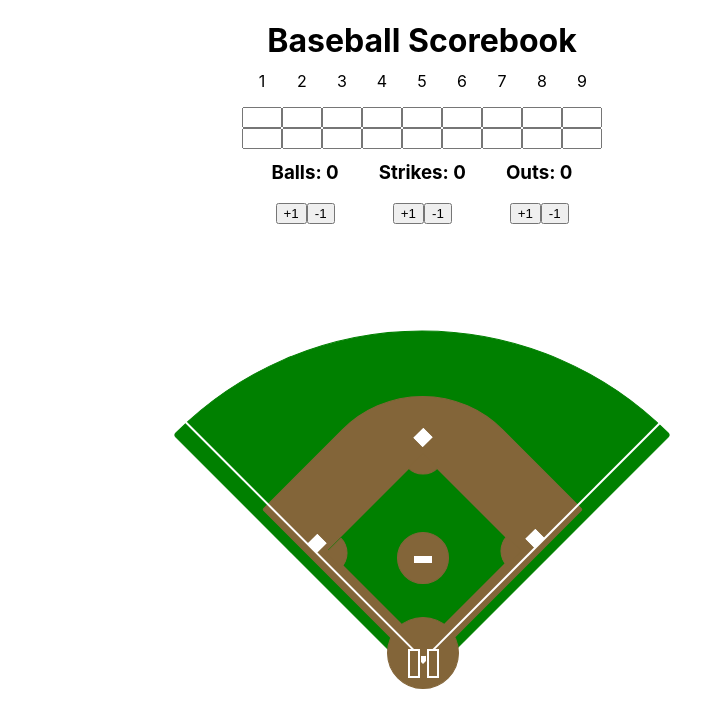
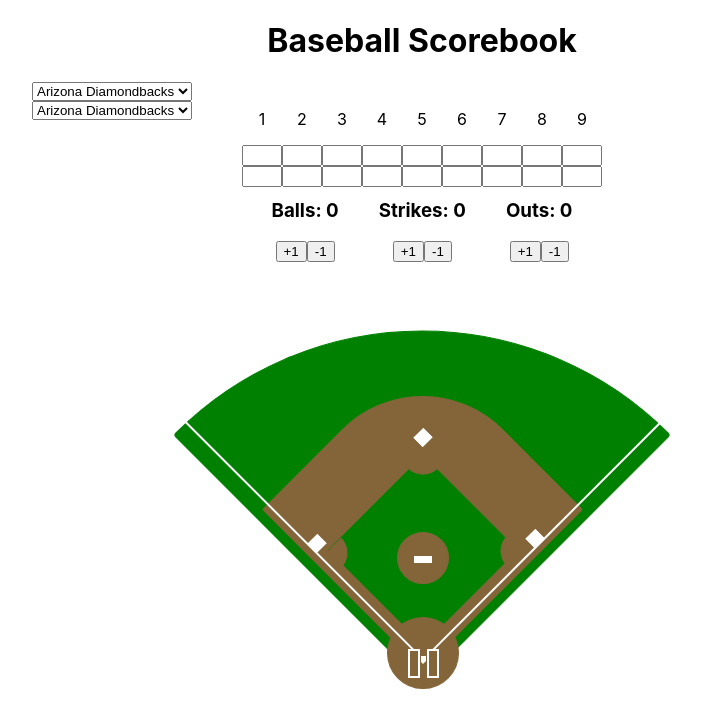
Before and after one commit to caseymacleod22/react-baseball-scorebook, a React (Create React App) app: page / in a window 1280 px wide. Shown: the top 728 px of the page, without its empty margins (218-919 px from the left). Built offline with nearby package versions, Linux system fonts and the light colour scheme.

Commit message:
adds home and away teams

```diff
--- a/src/App.css
+++ b/src/App.css
@@ -24,6 +24,14 @@
 
 .outsandcount {
   display: flex;
+}
+
+#awayteams, #hometeams {
+  display: flex;
+  justify-content: flex-start;
+  width: 160px;
+  height: 19px;
+  margin-left: 250px;
 }
 
 #balls, #strikes, #outs {
--- a/src/App.js
+++ b/src/App.js
@@ -13,6 +13,8 @@ import SeventhInning from './components/SeventhInning/SeventhInning'
 import EigthInning from './components/EigthInning/EightInning'
 import NinthInning from './components/NinthInning/NinthInning'
 import Field from './components/Field/Field'
+import AwayTeams from './components/AwayTeams/AwayTeams'
+import HomeTeams from './components/HomeTeams/HomeTeams'
 // import FirstBase from './components/FirstBase/FirstBase'
 // import SecondBase from './components/SecondBase/SecondBase'
 // import ThirdBase from './components/ThirdBase/ThirdBase'
@@ -21,6 +23,8 @@ function App() {
   return (
     <div className="App">
       <Header />
+      <AwayTeams />
+      <HomeTeams />
       <div className='container'>
           <FirstInning />
           <SecondInning />
--- /dev/null
+++ b/src/components/AwayTeams/AwayTeams.js
@@ -0,0 +1,42 @@
+import '../../App.css'
+
+function AwayTeams () {
+    return (
+        <div id='awayteams'>
+            <select name="teams" id="teams">
+                <option value="Arizona Diamondbacks">Arizona Diamondbacks</option>
+                <option value="Atlanta Braves">Atlanta Braves</option>
+                <option value="Baltimore Orioles">Baltimore Orioles</option>
+                <option value="Boston Red Sox">Boston Red Sox</option>
+                <option value="Chicago White Sox">Chicago White Sox</option>
+                <option value="Chicago Cubs">Chicago Cubs</option>
+                <option value="Cincinnati Reds">Cincinnati Reds</option>
+                <option value="Cleveland Indians">Cleveland Indians</option>
+                <option value="Colorado Rockies">Colorado Rockies</option>
+                <option value="Detroit Tigers">Detroit Tigers</option>
+                <option value="Houston Astros">Houston Astros</option>
+                <option value="Kansas City Royals">Kansas City Royals</option>
+                <option value="Los Angeles Angels">Los Angeles Angels</option>
+                <option value="Los Angeles Dodgers">Los Angeles Dodgers</option>
+                <option value="Miami Marlins">Miami Marlins</option>
+                <option value="Milwaukee Brewers">Milwaukee Brewers</option>
+                <option value="Minnesota Twins">Minnesota Twins</option>
+                <option value="New York Yankees">New York Yankees</option>
+                <option value="New York Mets">New York Mets</option>
+                <option value="Oakland Athletics">Oakland Athletics</option>
+                <option value="Philadelphia Phillies">Philadelphia Phillies</option>
+                <option value="Pittsburgh Pirates">Pittsburgh Pirates</option>
+                <option value="San Diego Padres">San Diego Padres</option>
+                <option value="San Franciso Giants">San Franciso Giants</option>
+                <option value="Seattle Mariners">Seattle Mariners</option>
+                <option value="St. Louis Cardinals">St. Louis Cardinals</option>
+                <option value="Tampa Bay Rays">Tampa Bay Rays</option>
+                <option value="Texas Rangers">Texas Rangers</option>
+                <option value="Toronto Blue Jays">Toronto Blue Jays</option>
+                <option value="Washington Nationals">Washington Nationals</option>
+            </select>
+        </div>
+    )
+}
+
+export default AwayTeams
--- /dev/null
+++ b/src/components/HomeTeams/HomeTeams.js
@@ -0,0 +1,42 @@
+import '../../App.js'
+
+function HomeTeams () {
+    return (
+        <div id='hometeams'>
+        <select name="teams" id="teams">
+            <option value="Arizona Diamondbacks">Arizona Diamondbacks</option>
+            <option value="Atlanta Braves">Atlanta Braves</option>
+            <option value="Baltimore Orioles">Baltimore Orioles</option>
+            <option value="Boston Red Sox">Boston Red Sox</option>
+            <option value="Chicago White Sox">Chicago White Sox</option>
+            <option value="Chicago Cubs">Chicago Cubs</option>
+            <option value="Cincinnati Reds">Cincinnati Reds</option>
+            <option value="Cleveland Indians">Cleveland Indians</option>
+            <option value="Colorado Rockies">Colorado Rockies</option>
+            <option value="Detroit Tigers">Detroit Tigers</option>
+            <option value="Houston Astros">Houston Astros</option>
+            <option value="Kansas City Royals">Kansas City Royals</option>
+            <option value="Los Angeles Angels">Los Angeles Angels</option>
+            <option value="Los Angeles Dodgers">Los Angeles Dodgers</option>
+            <option value="Miami Marlins">Miami Marlins</option>
+            <option value="Milwaukee Brewers">Milwaukee Brewers</option>
+            <option value="Minnesota Twins">Minnesota Twins</option>
+            <option value="New York Yankees">New York Yankees</option>
+            <option value="New York Mets">New York Mets</option>
+            <option value="Oakland Athletics">Oakland Athletics</option>
+            <option value="Philadelphia Phillies">Philadelphia Phillies</option>
+            <option value="Pittsburgh Pirates">Pittsburgh Pirates</option>
+            <option value="San Diego Padres">San Diego Padres</option>
+            <option value="San Franciso Giants">San Franciso Giants</option>
+            <option value="Seattle Mariners">Seattle Mariners</option>
+            <option value="St. Louis Cardinals">St. Louis Cardinals</option>
+            <option value="Tampa Bay Rays">Tampa Bay Rays</option>
+            <option value="Texas Rangers">Texas Rangers</option>
+            <option value="Toronto Blue Jays">Toronto Blue Jays</option>
+            <option value="Washington Nationals">Washington Nationals</option>
+        </select>
+    </div>
+    )
+}
+
+export default HomeTeams
```
